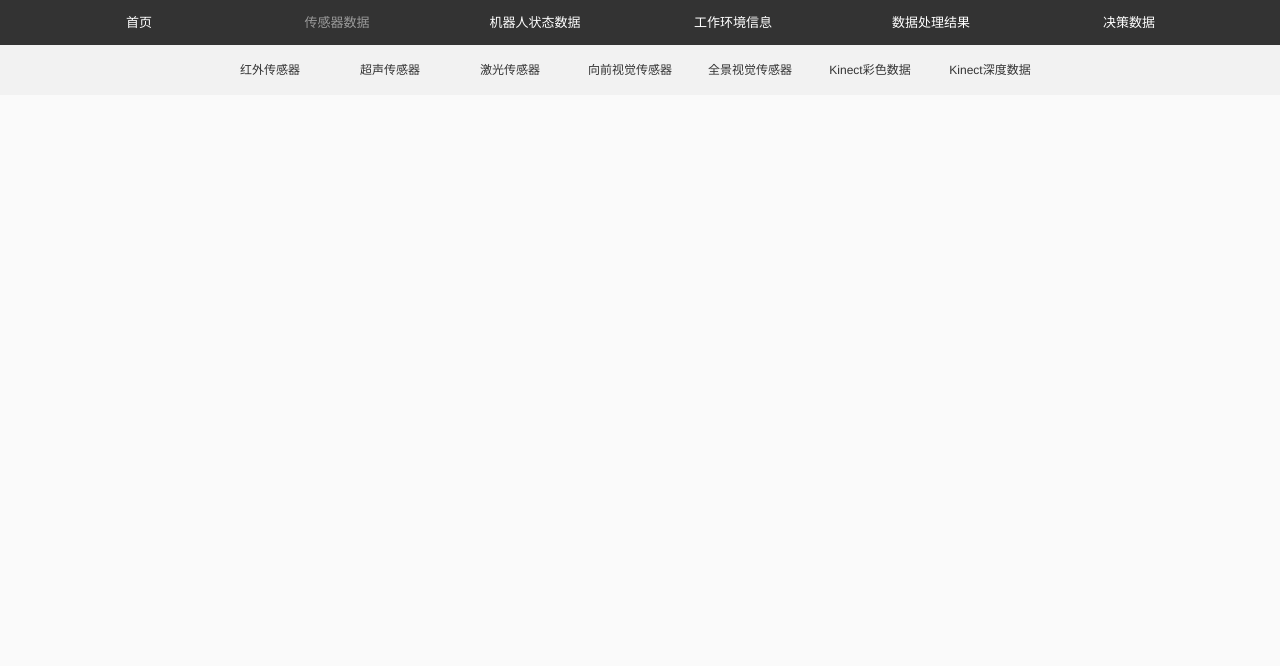
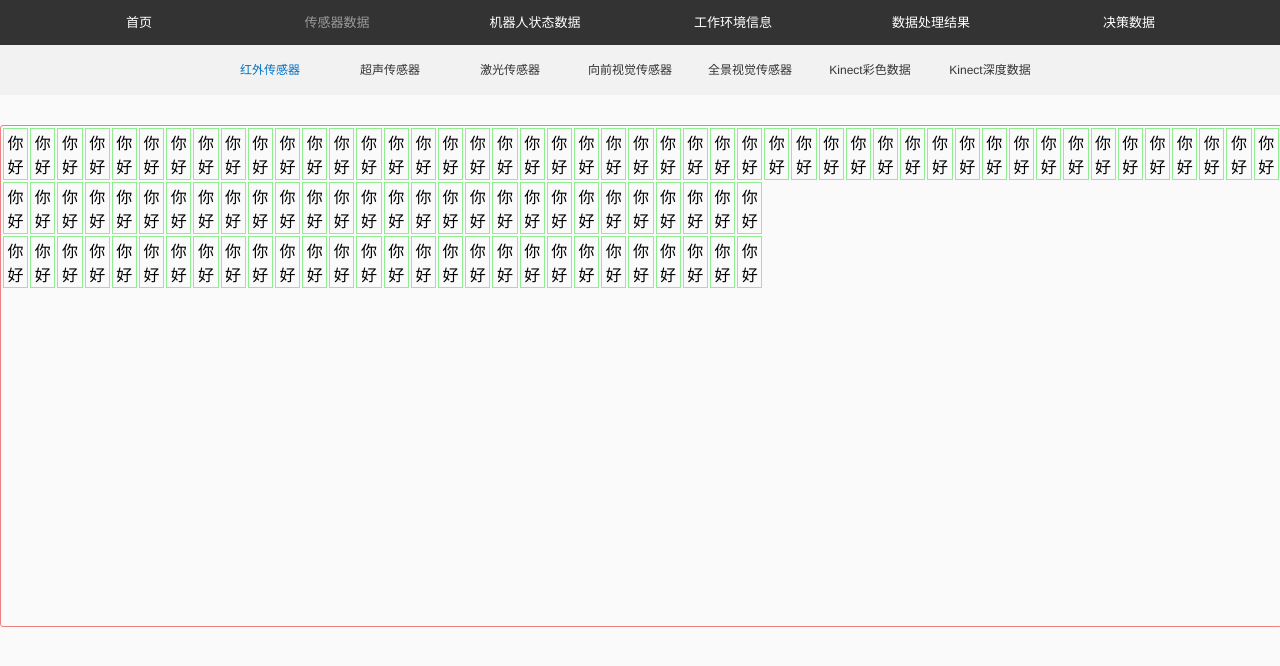
Before and after one commit to BLASTCN/rims, a Django app: page /r01/sensor in a window 1280 px wide. Shown: the top 666 px of the page. Run offline with Django 3.2, Linux system fonts and the light colour scheme.

Commit message:
fix style

```diff
--- a/r01/views.py
+++ b/r01/views.py
@@ -37,7 +37,7 @@ def login(request):
                 request.session['username'] = uname
                 request.session['is_login'] = True
                 request.session.set_expiry(60 * 60 * 24 * 3)
-                return redirect('/r01/index')
+                return redirect('/r01/sensor')
             else:
                 return render(request, 'login.html', {'err_message': '用户名或密码错误'})
         else:
--- /dev/null
+++ b/static/js/items.js
@@ -0,0 +1,14 @@
+var subItems = document.querySelectorAll('.item');
+subItems[0].style.color = '#0072C6';
+for (var i = 0; i < subItems.length; i++) {
+    var item = subItems[i];
+    item.addEventListener('click', function (event) {
+        var activeElment = document.querySelector('.active');
+        if (activeElment !== null) {
+            activeElment.classList.remove('active');
+            activeElment.style.color = 'black';
+        }
+        this.classList.add('active');
+        this.style.color = '#0072C6';
+    });
+}
--- a/templates/base.html
+++ b/templates/base.html
@@ -19,7 +19,6 @@
         </div>
         <div class="sub-content">
             {% block sub-list %}
-
             {% endblock %}
         </div>
     </div>
--- a/templates/result.html
+++ b/templates/result.html
@@ -38,8 +38,8 @@
     <div class="lst-content-wrapper">
         <div class="lst-content">
             <ul>
-                <li><a href="#">数据处理结果</a></li>
-                <li><a href="#">实验结果</a></li>
+                <li><a class="item active" href="#">数据处理结果</a></li>
+                <li><a class="item" href="#">实验结果</a></li>
             </ul>
         </div>
     </div>
@@ -49,4 +49,5 @@
         var activeElement = document.getElementsByClassName('sub-item')[3];
         activeElement.style.color = '#9a9a9a'
     </script>
+    <script src="/static/js/items.js"></script>
 {% endblock %}
--- a/templates/sensor.html
+++ b/templates/sensor.html
@@ -31,6 +31,26 @@
         color: #0072C6;
     }
 
+    .table-container {
+        width: 100%;
+        height: 500px;
+        border: 1px solid lightcoral;
+        margin: 30px auto;
+        text-align: center;
+        overflow: auto;
+        border-radius: 3px;
+    }
+
+    .table-container table {
+        width: auto;
+    }
+
+    .table-container td {
+        width: 100px;
+        height: 30px;
+        border: 1px solid lightgreen;
+        text-align: center;
+    }
 </style>
 {% extends 'base.html' %}
 {% block title %}
@@ -40,20 +60,134 @@
     <div class="lst-content-wrapper">
         <div class="lst-content">
             <ul>
-                <li><a href="#">红外传感器</a></li>
-                <li><a href="#">超声传感器</a></li>
-                <li><a href="#">激光传感器</a></li>
-                <li><a href="#">向前视觉传感器</a></li>
-                <li><a href="#">全景视觉传感器</a></li>
-                <li><a href="#">Kinect彩色数据</a></li>
-                <li><a href="#">Kinect深度数据</a></li>
+                <li><a class="item active" href="#">红外传感器</a></li>
+                <li><a class="item" href="#">超声传感器</a></li>
+                <li><a class="item" href="#">激光传感器</a></li>
+                <li><a class="item" href="#">向前视觉传感器</a></li>
+                <li><a class="item" href="#">全景视觉传感器</a></li>
+                <li><a class="item" href="#">Kinect彩色数据</a></li>
+                <li><a class="item" href="#">Kinect深度数据</a></li>
             </ul>
         </div>
+    </div>
+    <div class="table-container">
+        <table>
+            <tr>
+                <td>你好</td>
+                <td>你好</td>
+                <td>你好</td>
+                <td>你好</td>
+                <td>你好</td>
+                <td>你好</td>
+                <td>你好</td>
+                <td>你好</td>
+                <td>你好</td>
+                <td>你好</td>
+                <td>你好</td>
+                <td>你好</td>
+                <td>你好</td>
+                <td>你好</td>
+                <td>你好</td>
+                <td>你好</td>
+                <td>你好</td>
+                <td>你好</td>
+                <td>你好</td>
+                <td>你好</td>
+                <td>你好</td>
+                <td>你好</td>
+                <td>你好</td>
+                <td>你好</td>
+                <td>你好</td>
+                <td>你好</td>
+                <td>你好</td>
+                <td>你好</td>
+                <td>你好</td>
+                <td>你好</td>
+                <td>你好</td>
+                <td>你好</td>
+                <td>你好</td>
+                <td>你好</td>
+                <td>你好</td>
+                <td>你好</td>
+                <td>你好</td>
+                <td>你好</td>
+                <td>你好</td>
+                <td>你好</td>
+                <td>你好</td>
+                <td>你好</td>
+                <td>你好</td>
+                <td>你好</td>
+                <td>你好</td>
+                <td>你好</td>
+                <td>你好</td>
+            </tr>
+            <tr>
+                <td>你好</td>
+                <td>你好</td>
+                <td>你好</td>
+                <td>你好</td>
+                <td>你好</td>
+                <td>你好</td>
+                <td>你好</td>
+                <td>你好</td>
+                <td>你好</td>
+                <td>你好</td>
+                <td>你好</td>
+                <td>你好</td>
+                <td>你好</td>
+                <td>你好</td>
+                <td>你好</td>
+                <td>你好</td>
+                <td>你好</td>
+                <td>你好</td>
+                <td>你好</td>
+                <td>你好</td>
+                <td>你好</td>
+                <td>你好</td>
+                <td>你好</td>
+                <td>你好</td>
+                <td>你好</td>
+                <td>你好</td>
+                <td>你好</td>
+                <td>你好</td>
+            </tr>
+            <tr>
+                <td>你好</td>
+                <td>你好</td>
+                <td>你好</td>
+                <td>你好</td>
+                <td>你好</td>
+                <td>你好</td>
+                <td>你好</td>
+                <td>你好</td>
+                <td>你好</td>
+                <td>你好</td>
+                <td>你好</td>
+                <td>你好</td>
+                <td>你好</td>
+                <td>你好</td>
+                <td>你好</td>
+                <td>你好</td>
+                <td>你好</td>
+                <td>你好</td>
+                <td>你好</td>
+                <td>你好</td>
+                <td>你好</td>
+                <td>你好</td>
+                <td>你好</td>
+                <td>你好</td>
+                <td>你好</td>
+                <td>你好</td>
+                <td>你好</td>
+                <td>你好</td>
+            </tr>
+        </table>
     </div>
 {% endblock %}
 {% block change-color %}
     <script>
         var activeElement = document.getElementsByClassName('sub-item')[0];
-        activeElement.style.color = '#9a9a9a'
+        activeElement.style.color = '#9a9a9a';
     </script>
+    <script src="/static/js/items.js"></script>
 {% endblock %}
--- a/templates/tactic.html
+++ b/templates/tactic.html
@@ -44,15 +44,11 @@
             </ul>
         </div>
     </div>
-    <script>
-        var activeElement = document.getElementsByClassName('sub-item')[4];
-        activeElement.classList.add('active');
-        activeElement.style.color = '#969696';
-    </script>
 {% endblock %}
 {% block change-color %}
     <script>
         var activeElement = document.getElementsByClassName('sub-item')[4];
         activeElement.style.color = '#9a9a9a'
     </script>
+    <script src="/static/js/items.js"></script>
 {% endblock %}
```
Also changed, not shown: templates/envir.html (+5 -4 lines), templates/state.html (+5 -4 lines).
